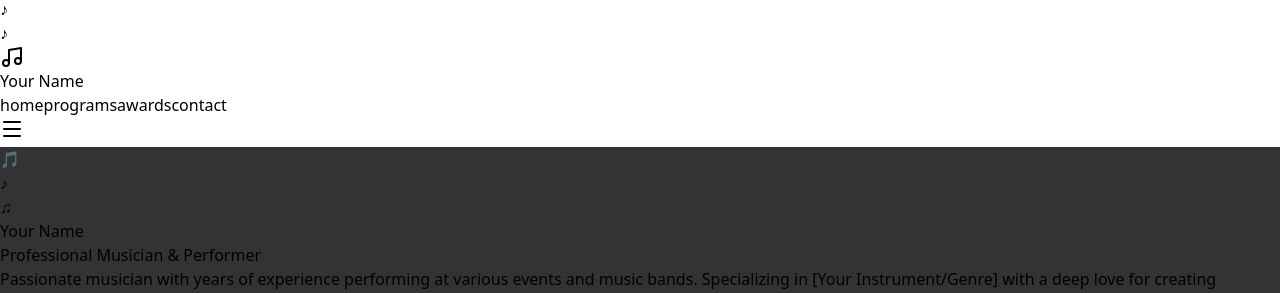
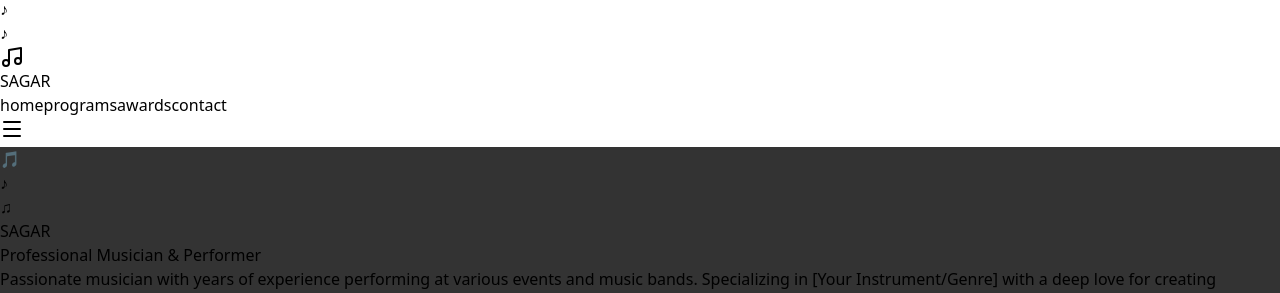
Before and after one commit to kumarasai/sagar, a React (Vite) app: page / in a window 1280 px wide. Shown: the part 315-608 px from the top of the page. Built offline with nearby package versions, Linux system fonts and the light colour scheme.

Commit message:
Updated NAME

```diff
--- a/src/App.jsx
+++ b/src/App.jsx
@@ -16,7 +16,7 @@ const MusicianPortfolio = () => {
 
   // Sample data - Replace with your actual information
   const profileData = {
-    name: "Your Name",
+    name: "SAGAR",
     tagline: "Professional Musician & Performer",
     bio: "Passionate musician with years of experience performing at various events and music bands. Specializing in [Your Instrument/Genre] with a deep love for creating memorable musical experiences.",
     email: "yourname@email.com",
```
